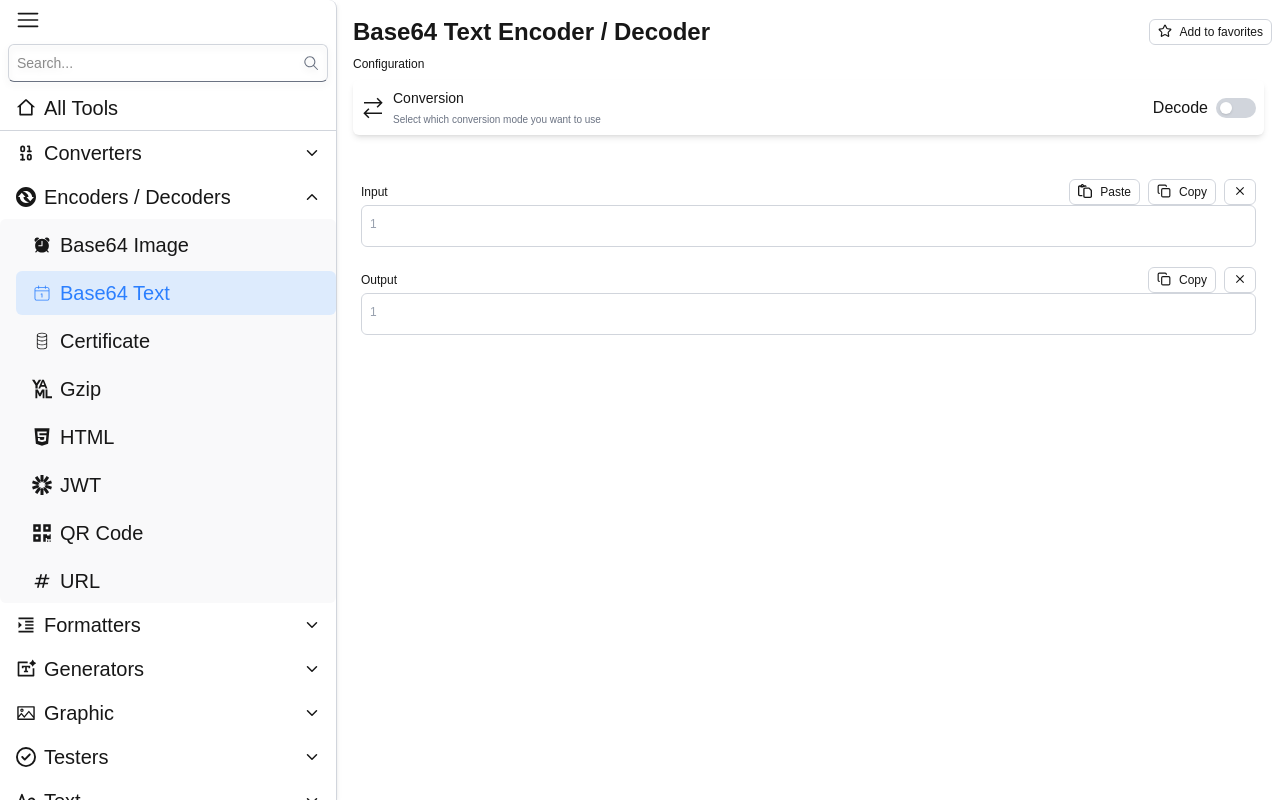
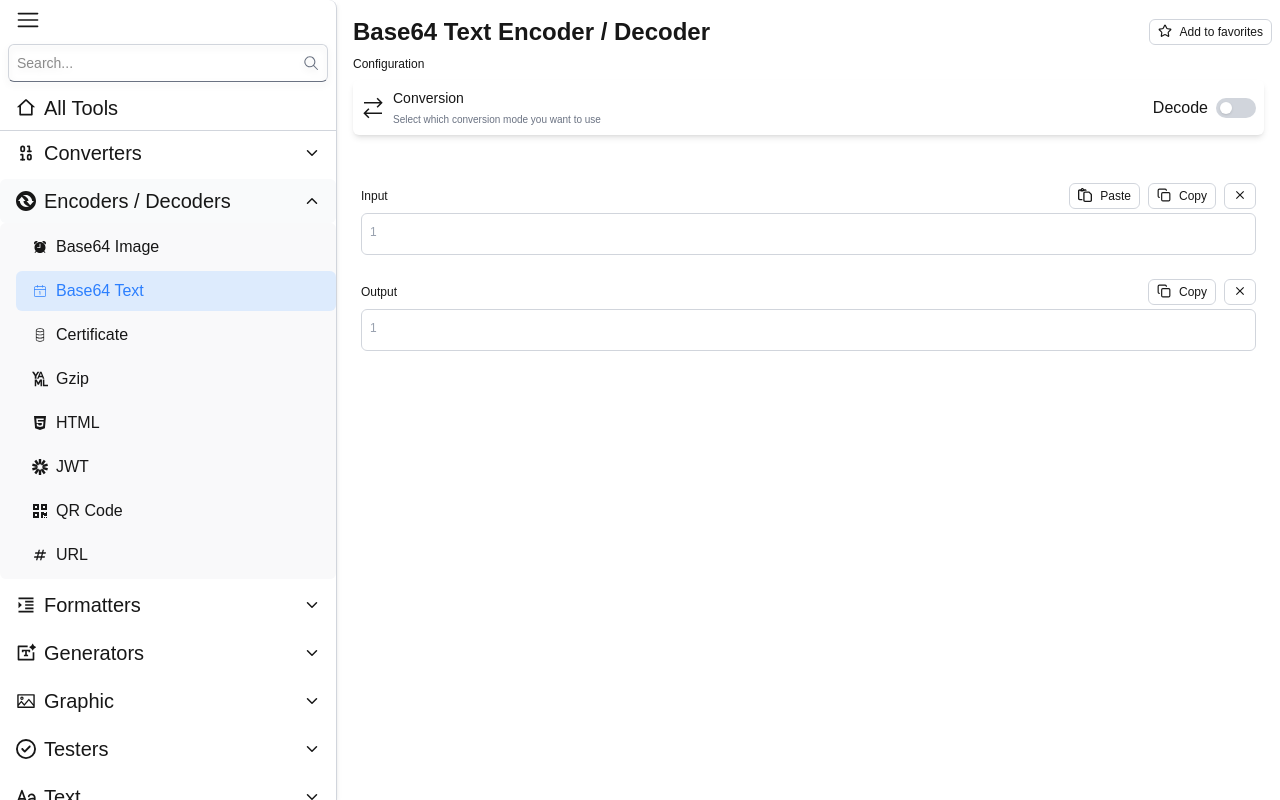
Before and after one commit to Kanghocit/Devtoys, a Next.js app: page /base64-text in a window 1280 px wide. Built offline with nearby package versions, Linux system fonts and the light colour scheme.

Commit message:
update-animation-menu

```diff
--- a/src/app/base64-text/page.tsx
+++ b/src/app/base64-text/page.tsx
@@ -56,7 +56,7 @@
           <div className="flex flex-col  my-1">
             <div className="flex justify-between items-center">
               <p className="text-xs">Input</p>
-              <div className="flex gap-2">
+              <div className="flex gap-2 my-1">
                 <Button
                   icon={<FaRegPaste />}
                   onClick={() => handlePaste((val) => setInputText(val))}
@@ -80,7 +80,7 @@
           <div className="flex flex-col mt-4">
             <div className="flex justify-between items-center">
               <p className="text-xs">Output</p>
-              <div className="flex gap-2">
+              <div className="flex gap-2 my-1">
                 <Button
                   icon={<LuCopy />}
                   onClick={() => handleCopy(outputText)}
--- a/src/components/menu/index.tsx
+++ b/src/components/menu/index.tsx
@@ -45,16 +45,21 @@
   };
 
   return (
-    <ul>
+    <ul className="space-y-1">
       {items.map((item) => (
         <li key={item.name}>
           <div
-            className="flex items-center justify-between px-4 py-2 cursor-pointer hover:bg-gray-100/90 rounded-r-md transition-colors duration-300 ease-in-out rounded-md text-xl"
+            className={clsx(
+              "flex items-center justify-between px-4 py-2 cursor-pointer",
+              "hover:bg-gray-100/90 rounded-md transition-all duration-300 ease-in-out",
+              "text-xl relative",
+              openDropdowns.includes(item.name) && "bg-gray-50"
+            )}
             onClick={() => toggleDropdown(item.name)}
           >
             <div className="flex items-center">
               {!collapsed ? (
-                <div className="text-2xl ">{item.icon}</div>
+                <div className="text-2xl">{item.icon}</div>
               ) : (
                 <>
                   {item.icon}
@@ -71,26 +76,48 @@
               />
             )}
           </div>
-          {item.children && openDropdowns.includes(item.name) && collapsed && (
-            <ul className="pl-4 overflow-hidden bg-gray-100/50 rounded-md transition-all duration-300 ease-in-out text-xl">
-              {item.children.map((child) => (
-                <li key={child.name}>
+          {item.children && collapsed && (
+            <div
+              className={clsx(
+                "overflow-hidden transition-all duration-300 ease-in-out",
+                openDropdowns.includes(item.name)
+                  ? "max-h-[500px] opacity-100"
+                  : "max-h-0 opacity-0"
+              )}
+            >
+              <ul className="pl-4 py-1 space-y-1 bg-gray-100/50 rounded-md">
+                {item.children.map((child, index) => (
+                  <li
+                    key={child.name}
+                    className={clsx(
+                      "transform transition-all duration-200",
+                      openDropdowns.includes(item.name)
+                        ? "translate-y-0 opacity-100"
+                        : "-translate-y-4 opacity-0",
+                      `delay-[${Math.min(index * 30, 100)}ms]`
+                    )}
+                  >
                     <Link href={child.href}>
                       <div
                         className={clsx(
-                        "flex items-center px-4 py-2 hover:bg-gray-100/90 rounded-md mt-1",
+                          "flex items-center px-4 py-2 rounded-md",
+                          "transition-all duration-300 ease-in-out",
+                          "hover:bg-gray-100/90 hover:translate-x-1",
                           pathname.split("/")[1] === child.href
                             ? "bg-blue-100/90 text-blue-500"
                             : ""
                         )}
                       >
+                        <span className="transform transition-transform duration-300 group-hover:scale-110">
                           {child.icon}
+                        </span>
                         <span className="ml-2">{child.name}</span>
                       </div>
                     </Link>
                   </li>
                 ))}
               </ul>
+            </div>
           )}
         </li>
       ))}
```
Lines whose indentation alone changed are shown as unchanged.
